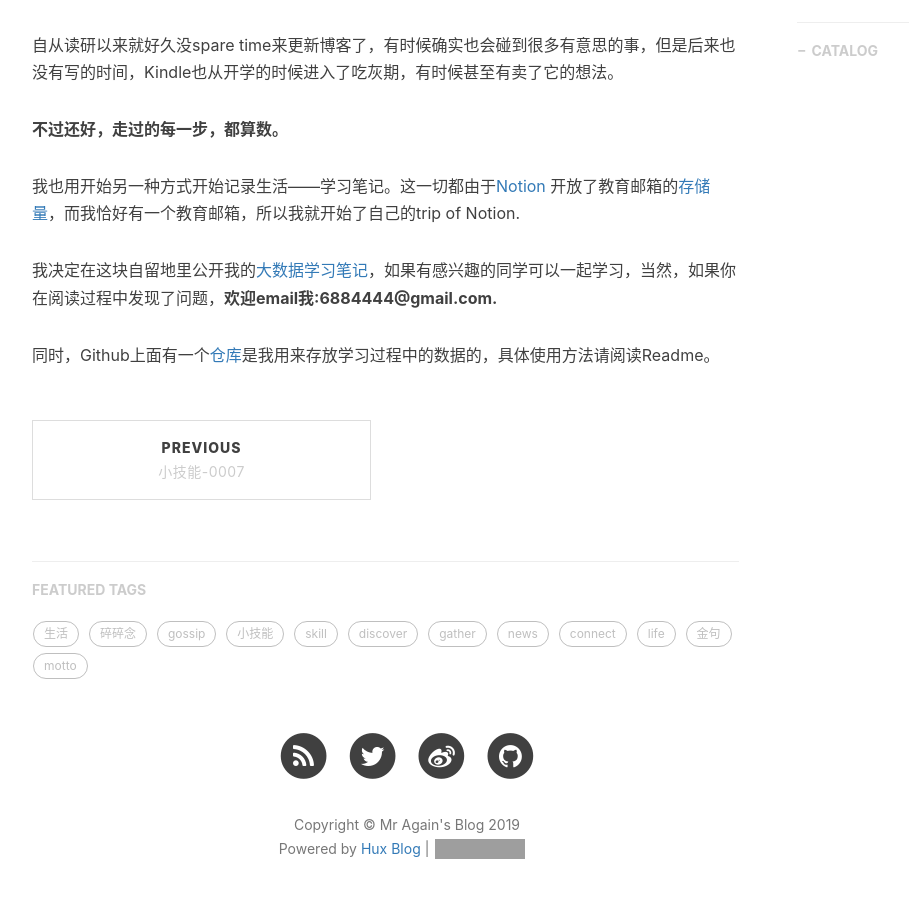
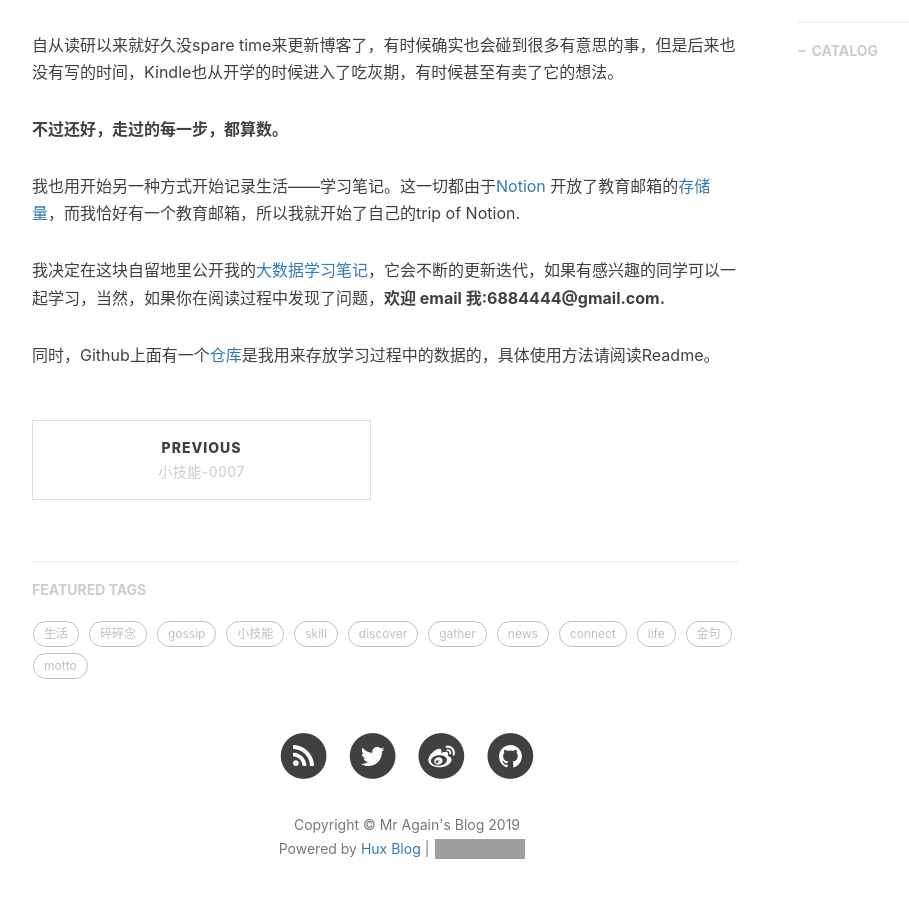
Before and after one commit to vander1997/vander1997.github.io, a Jekyll site: the page built from _posts/2019-10-12-碎碎念0012.md, in a window 1280 px wide and 900 px high, scrolled down 541 px. Shown: the whole window, without its empty margins (233-1142 px from the left). Built offline with Jekyll 4.4.1, drawn with Linux system fonts in a browser that asks for light colours; nearby versions of some CDN libraries; library files that are not in the unit come from our copies; comment, search, counter and statistics services are not loaded; grey boxes are pictures that could not be loaded.

Commit message:
Update 2019-10-12-碎碎念0012.md

```diff
--- a/_posts/2019-10-12-碎碎念0012.md
+++ b/_posts/2019-10-12-碎碎念0012.md
@@ -17,6 +17,6 @@ tags:
 
 我也用开始另一种方式开始记录生活——学习笔记。这一切都由于[Notion](https://www.notion.so/) 开放了教育邮箱的[存储量](https://sspai.com/post/56685)，而我恰好有一个教育邮箱，所以我就开始了自己的trip of Notion.
 
-我决定在这块自留地里公开我的[大数据学习笔记](https://www.notion.so/vanderzhang/helloworld-5512f107ef33489fafdd05188d0cc1b5)，如果有感兴趣的同学可以一起学习，当然，如果你在阅读过程中发现了问题，**欢迎email我:6884444@gmail.com.**
+我决定在这块自留地里公开我的[大数据学习笔记](https://www.notion.so/vanderzhang/helloworld-5512f107ef33489fafdd05188d0cc1b5)，它会不断的更新迭代，如果有感兴趣的同学可以一起学习，当然，如果你在阅读过程中发现了问题，**欢迎 email 我:6884444@gmail.com.**
 
 同时，Github上面有一个[仓库](https://github.com/vander1997/vander-files)是我用来存放学习过程中的数据的，具体使用方法请阅读Readme。
```
